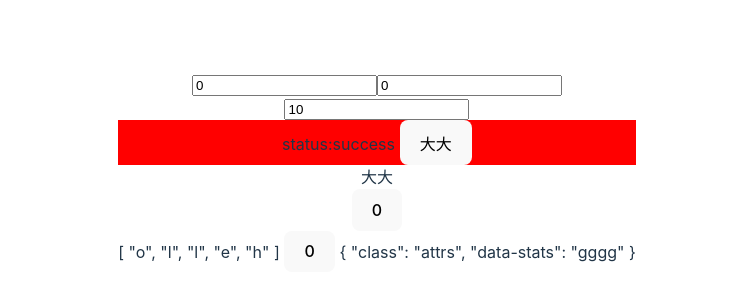
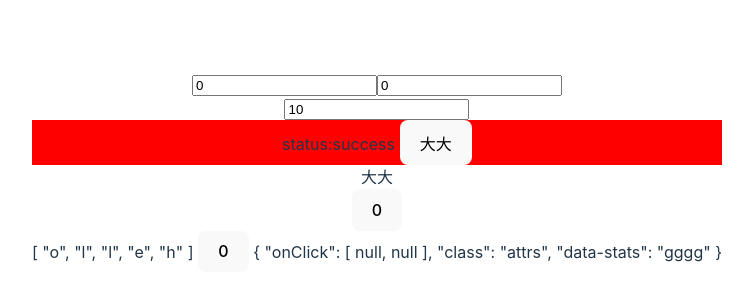
Before and after one commit to PoliWen/vue3, a Vue app in the folder myApp/: page / in a window 1280 px wide. Shown: the part 228-528 px from the top of the page, without its empty margins (263-1016 px from the left). Built offline with nearby package versions, Linux system fonts and the light colour scheme.

Commit message:
feat: learning

```diff
--- a/myApp/src/components/useAttrs.vue
+++ b/myApp/src/components/useAttrs.vue
@@ -2,10 +2,13 @@
 <script setup lang="ts">
 import {} from 'vue'
 import subAttrs from './subAttrs.vue'
+function clickFn(){
+  alert(123)
+}
 </script>
 
 <template>
-  <subAttrs v-slot="{message,count}">
+  <subAttrs v-slot="{message,count}" @click.native="clickFn">
     {{ message.split('').reverse() }}
     <button @click="count=count+1">{{count}}</button>
   </subAttrs>
```
Also changed, not shown: 2 other files (tests, documents, lock files or other folders).
